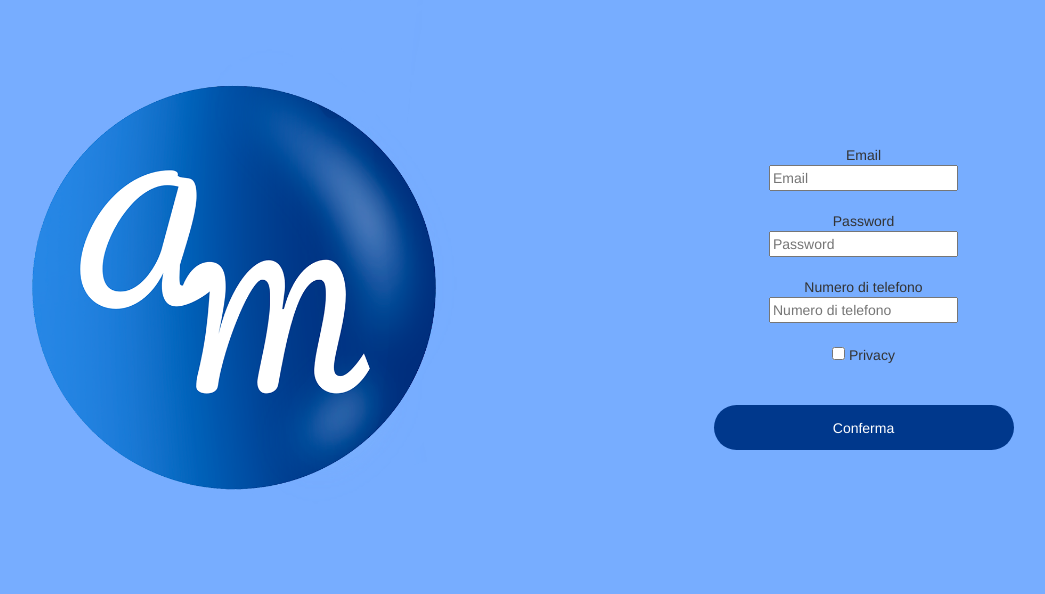
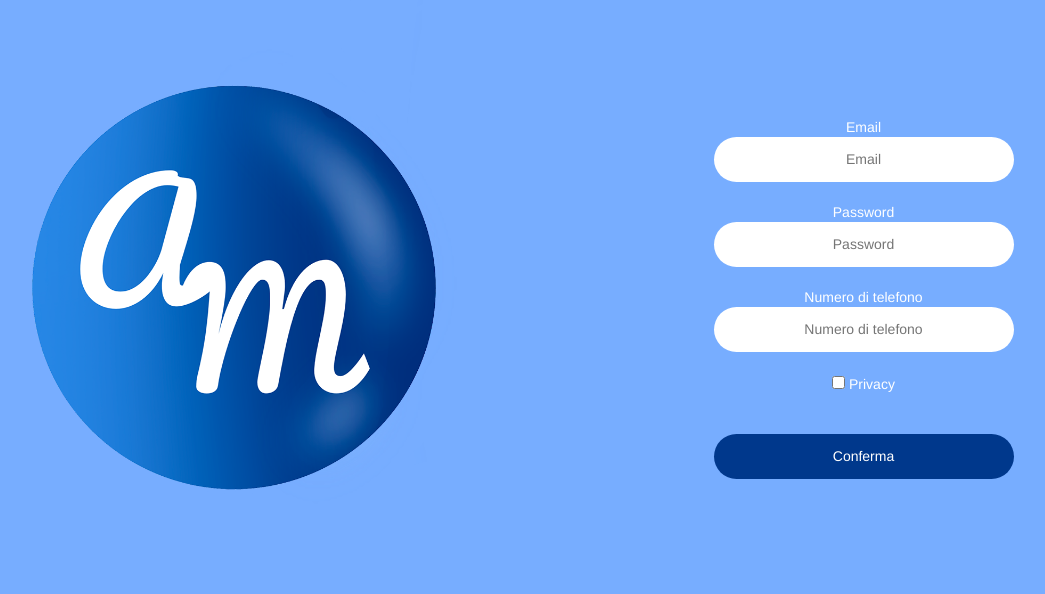
Before and after one commit to DavidZanotto/aidMe, a PHP site: page /registrazione.html in a window 1280 px wide. Shown: the top 594 px of the page, without its empty margins (89-1134 px from the left). Run offline with PHP 8.4, Linux system fonts and the light colour scheme.

Commit message:
aggiunta css registrazione

```diff
--- a/html AIDME/css/stile.css
+++ b/html AIDME/css/stile.css
@@ -10,6 +10,7 @@ body {
     margin: 0px;
     padding: 0px;
     background-color: #77ADFF;
+    color: white;
 }
 
 #logo {
@@ -33,6 +34,17 @@ button {
     text-align: center;
 }
 
+input[type=text],
+input[type=password] {
+    width: 300px;
+    height: 45px;
+    border-radius: 100px;
+    border: none;
+    padding: 4px 0;
+    color: black;
+    text-align: center;
+}
+
 #btnLogin {
     background-color: #4891FF;
 }
```
